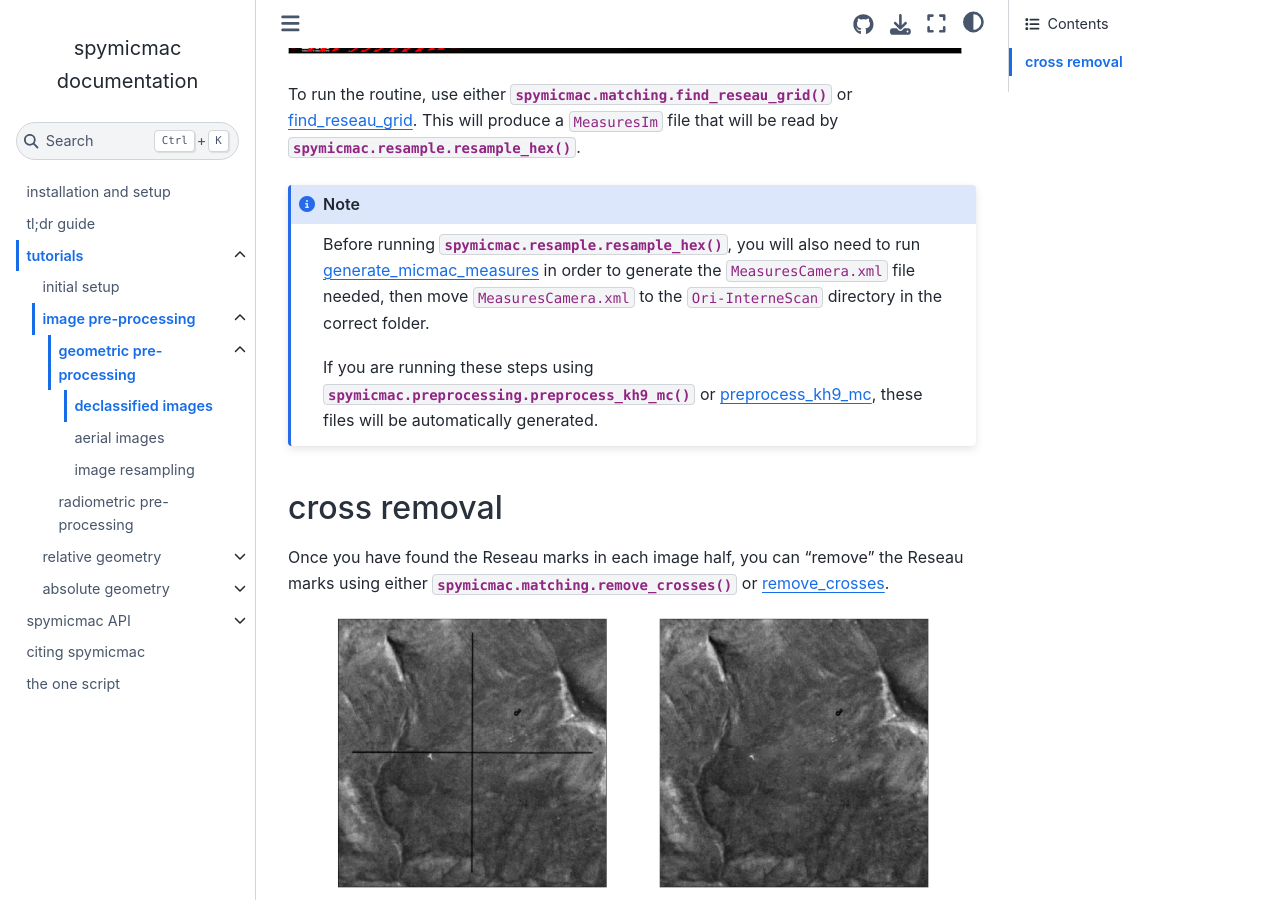
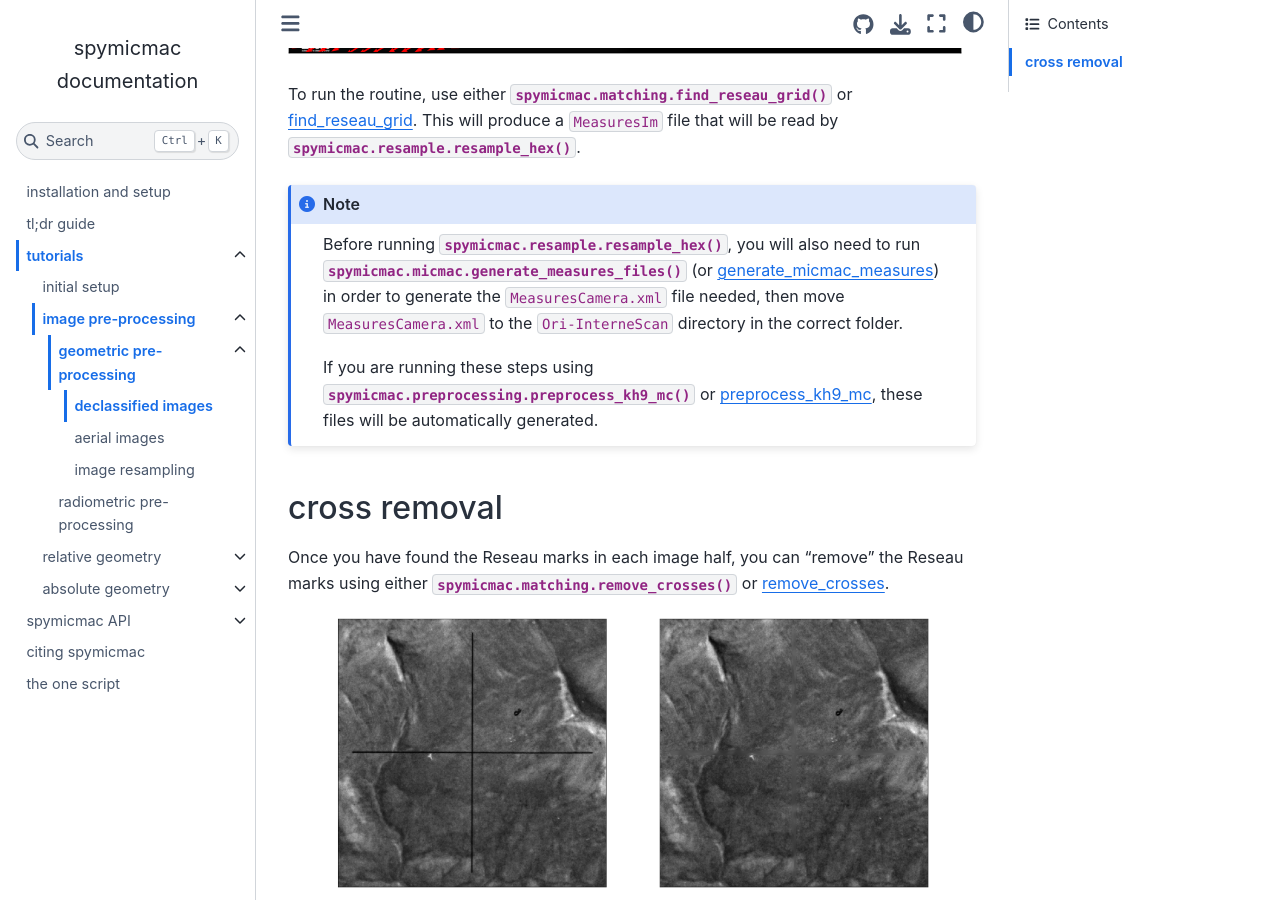
Before and after one commit to iamdonovan/spymicmac, a Sphinx documentation site: the page built from doc/tutorials/preprocessing/geometric/declass/reseau.rst, in a window 1280 px wide and 900 px high, scrolled down 621 px. Built offline with Sphinx 7.4.7 and the Sphinx Book theme 1.1.4, drawn with Linux system fonts in a browser that asks for light colours; nearby versions of some CDN libraries; the version number could not be read and is left out.

Commit message:
fix links to tools

```diff
--- a/doc/tutorials/preprocessing/geometric/declass/reseau.rst
+++ b/doc/tutorials/preprocessing/geometric/declass/reseau.rst
@@ -19,8 +19,9 @@ automatically detected locations:
 .. note::
 
     Before running :py:meth:`spymicmac.resample.resample_hex`, you will also need to run
-    :doc:`../../../../spymicmac/scripts/generate_micmac_measures` in order to generate the ``MeasuresCamera.xml`` file
-    needed, then move ``MeasuresCamera.xml`` to the ``Ori-InterneScan`` directory in the correct folder.
+    :py:meth:`spymicmac.micmac.generate_measures_files` (or :doc:`../../../../spymicmac/scripts/generate_micmac_measures`)
+    in order to generate the ``MeasuresCamera.xml`` file needed, then move ``MeasuresCamera.xml`` to the
+    ``Ori-InterneScan`` directory in the correct folder.
 
     If you are running these steps using :py:meth:`spymicmac.preprocessing.preprocess_kh9_mc` or
     :doc:`../../../../spymicmac/scripts/preprocess_kh9_mc`, these files will be automatically generated.
```
